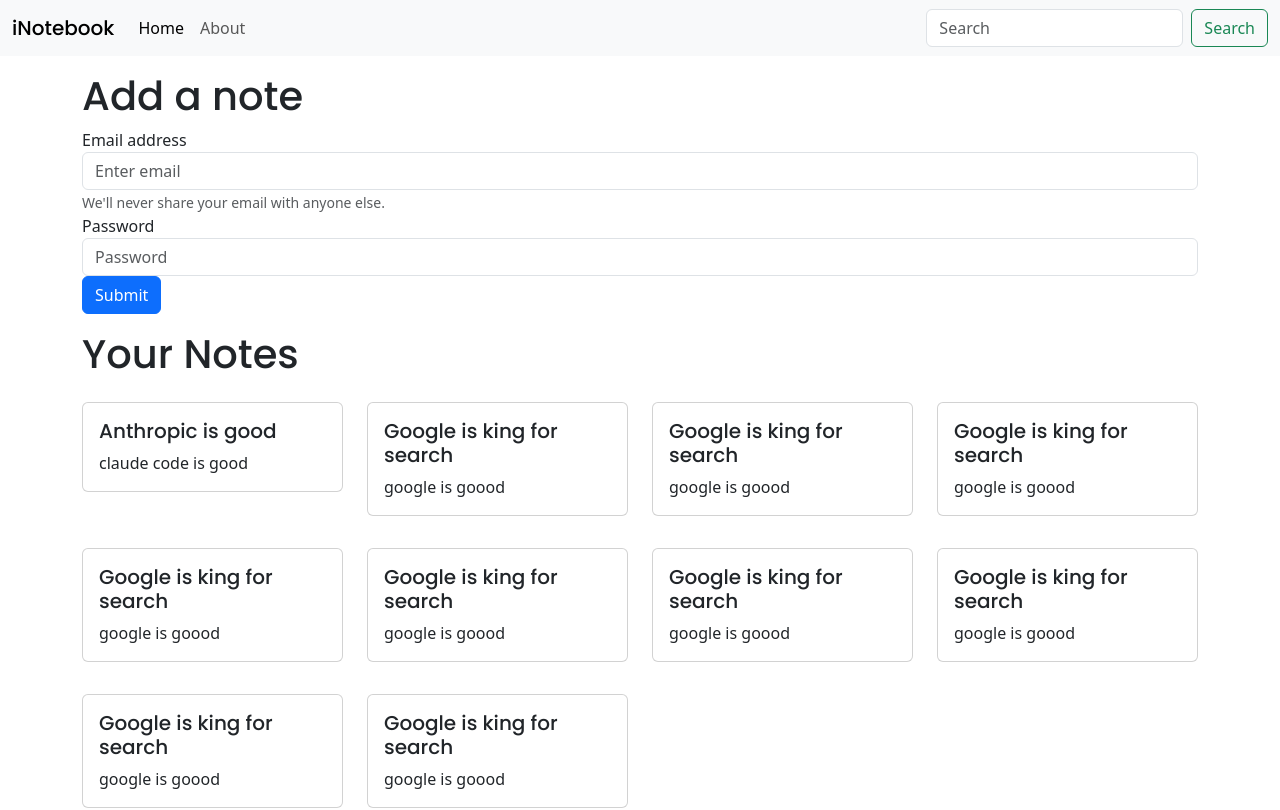
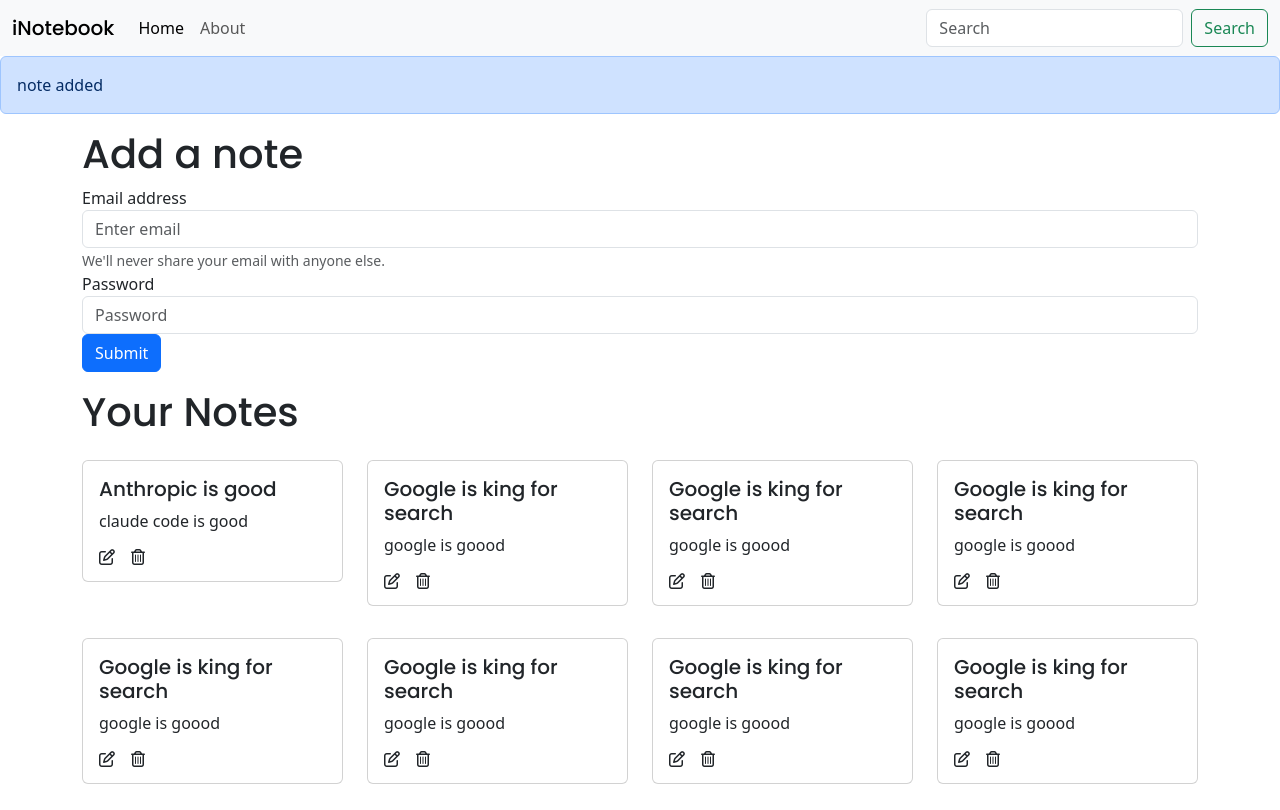
Before and after one commit to heykhem/cwh-reactjs, a React (Vite) app in the folder iNotebook/frontend/: page / in a window 1280 px wide. Shown: the top 810 px of the page. Built offline with nearby package versions, Linux system fonts and the light colour scheme.

Commit message:
Video 62: add Font Awesome icon

```diff
--- a/iNotebook/frontend/index.html
+++ b/iNotebook/frontend/index.html
@@ -8,5 +8,9 @@
   <body>
     <div id="root"></div>
     <script type="module" src="/src/main.jsx"></script>
+    <script
+      src="https://kit.fontawesome.com/07b482046c.js"
+      crossorigin="anonymous"
+    ></script>
   </body>
 </html>
--- a/iNotebook/frontend/src/App.jsx
+++ b/iNotebook/frontend/src/App.jsx
@@ -2,12 +2,14 @@ import { Routes, Route, Link } from "react-router-dom";
 import Navbar from "./components/Navbar";
 import { Outlet } from "react-router-dom";
 import NoteState from "./context/notes/NoteState.jsx";
+import Alert from "./components/Alert.jsx";
 
 function App() {
   return (
     <>
       <NoteState>
         <Navbar />
+        <Alert message={"note added"} />
         <div className="container mt-3">
           <Outlet />
         </div>
--- /dev/null
+++ b/iNotebook/frontend/src/components/Alert.jsx
@@ -0,0 +1,11 @@
+import React from "react";
+
+function Alert(props) {
+  return (
+    <div class="alert alert-primary" role="alert">
+      {props.message}
+    </div>
+  );
+}
+
+export default Alert;
--- a/iNotebook/frontend/src/components/NoteItem.jsx
+++ b/iNotebook/frontend/src/components/NoteItem.jsx
@@ -6,6 +6,10 @@ function NoteItem(props) {
         <div className="card-body">
           <h5 className="card-title">{note.title}</h5>
           <p className="card-text">{note.description}</p>
+          <div className="d-flex gap-3 mt-3">
+            <i class="fa-regular fa-pen-to-square"></i>
+            <i class="fa-regular fa-trash-can"></i>
+          </div>
         </div>
       </div>
     </div>
```
Also changed, not shown: 1 other file (tests, documents, lock files or other folders).
